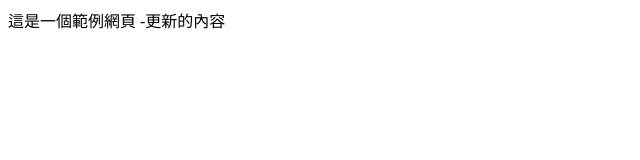
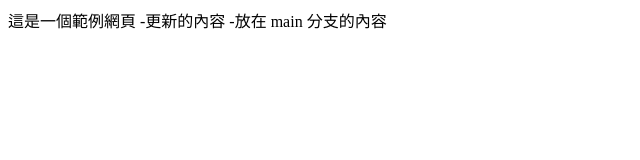
Before and after one commit to Emily2089/sample-gh-pages, a plain HTML site: page index.html in a window 1280 px wide. Shown: the whole page, without its empty margins (0-640 px from the left). Drawn offline with Linux system fonts and the light colour scheme.

Commit message:
更新 main 分支內容

```diff
--- a/index.html
+++ b/index.html
@@ -8,5 +8,6 @@
 <body>
   這是一個範例網頁
   -更新的內容
+  -放在 main 分支的內容
 </body>
 </html>
```
